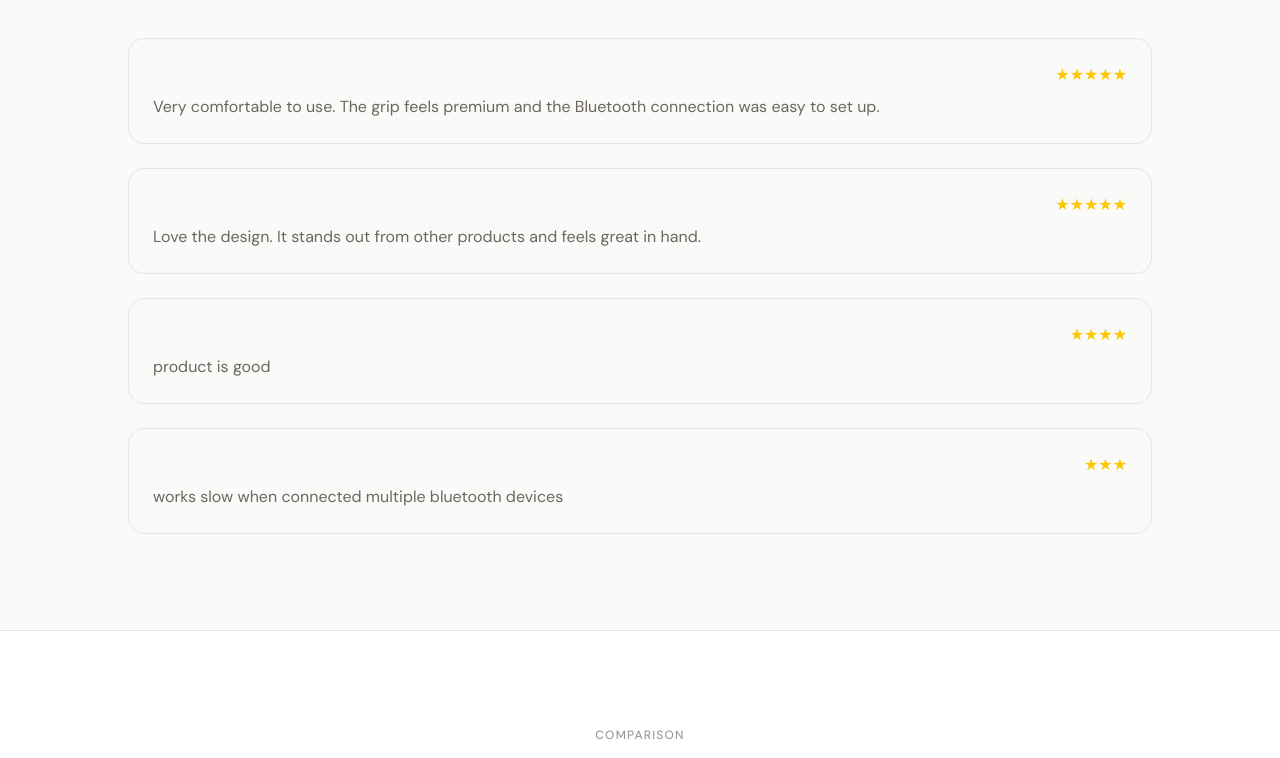
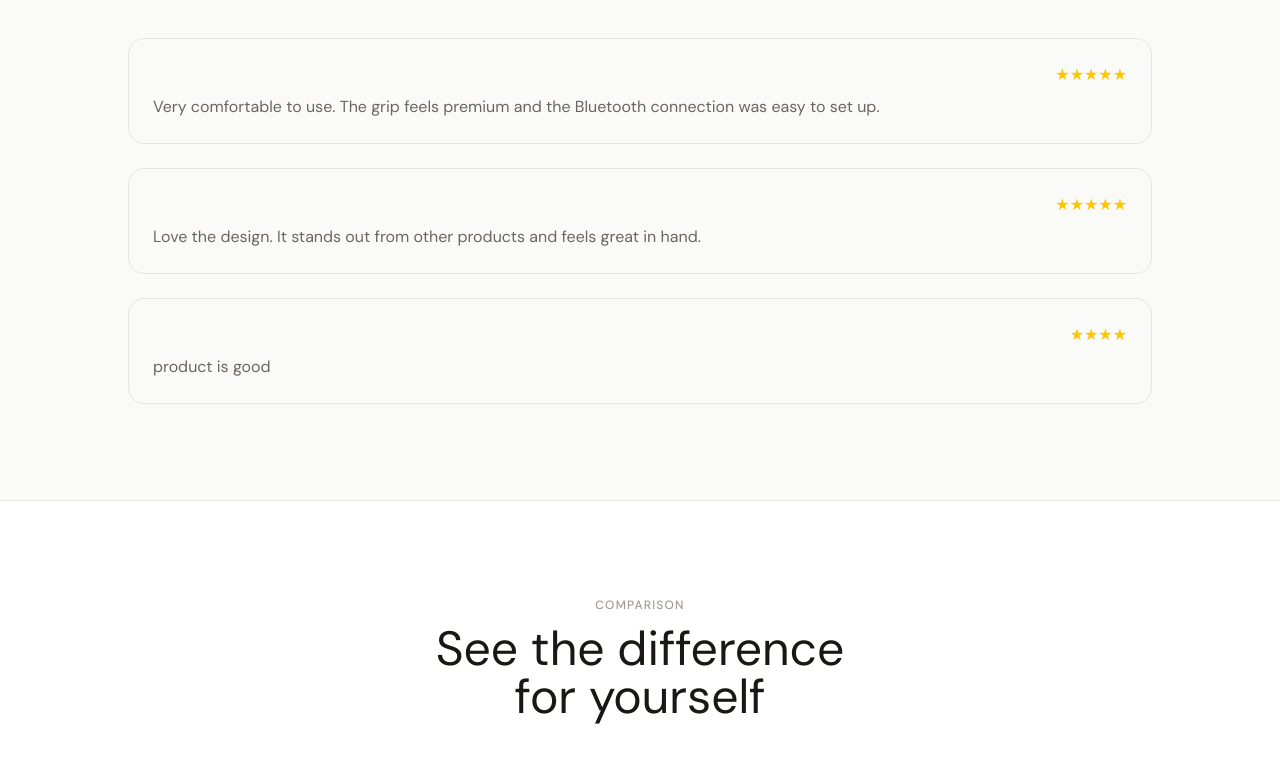
Before and after one commit to Prajyotd758/fusion, a Next.js app: page / in a window 1280 px wide. Shown: the part 3109-3867 px from the top of the page. Built offline with nearby package versions, Linux system fonts and the light colour scheme.

Commit message:
removed 4th review

```diff
--- a/src/components/sections/VideoSection.jsx
+++ b/src/components/sections/VideoSection.jsx
@@ -90,11 +90,6 @@ export default function VideoSection() {
               rating: 4,
               review:
                 "product is good",
-            },
-            {
-              rating: 3,
-              review:
-                "works slow when connected multiple bluetooth devices",
             },
           ].map((review, index) => (
             <div
```
